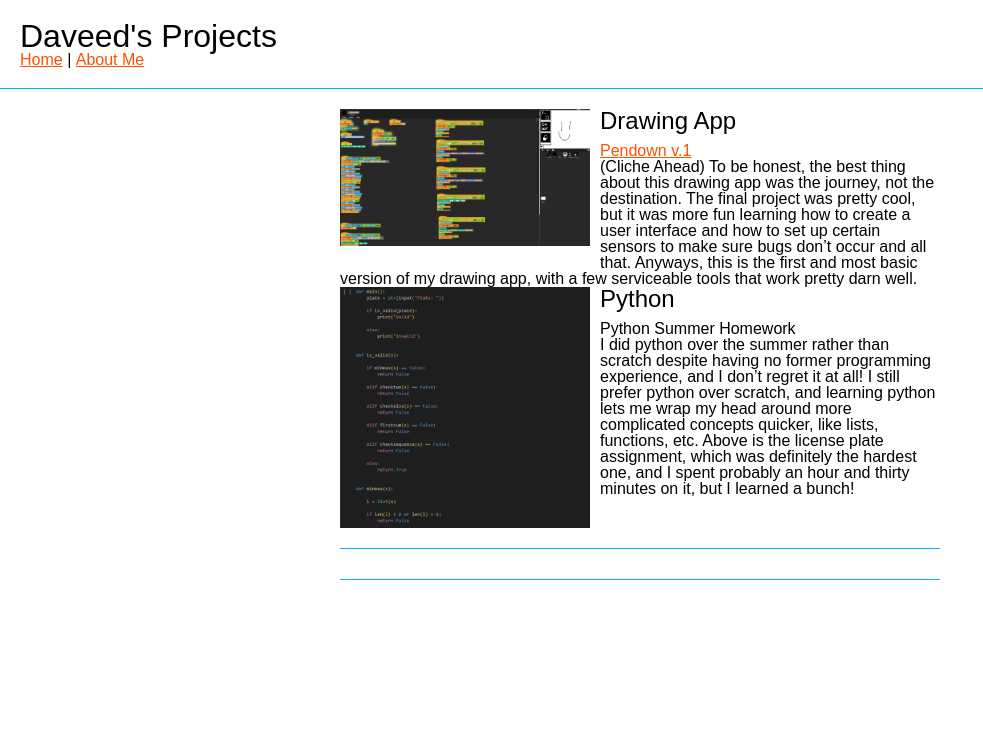
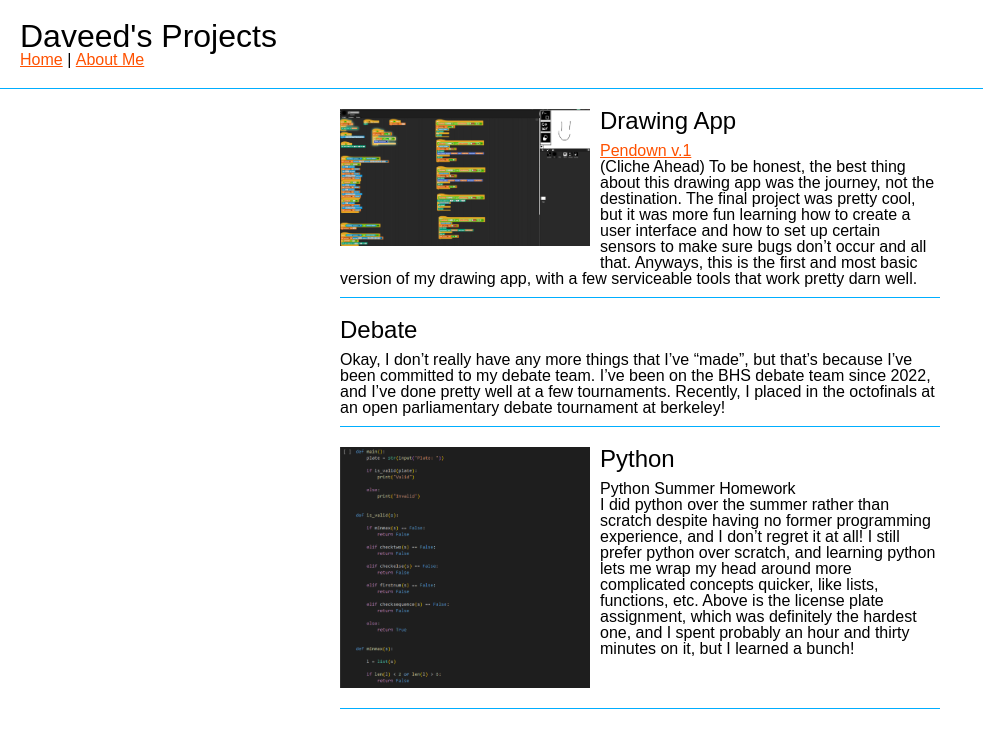
Before and after one commit to ProfessionalLoser1324/apcsdaveedwbst, a website: page index.html in a window 1280 px wide. Shown: the whole page, without its empty margins (0-983 px from the left). Drawn offline with Linux system fonts and the light colour scheme.

Commit message:
Add files via upload

```diff
--- a/index.html
+++ b/index.html
@@ -40,8 +40,18 @@
           Anyways, this is the first and most basic version of my drawing app,
           with a few serviceable tools that work pretty darn well.
         </p>
-
-        <div class="clear" />
+      </div>
+      <!-- end of project template -->
+      <!-- start of project template -->
+      <div class="project">
+        <h2>Debate</h2>
+        <p>
+          Okay, I don’t really have any more things that I’ve “made”, but that’s
+          because I’ve been committed to my debate team. I’ve been on the BHS
+          debate team since 2022, and I’ve done pretty well at a few
+          tournaments. Recently, I placed in the octofinals at an open
+          parliamentary debate tournament at berkeley!
+        </p>
       </div>
       <!-- end of project template -->
       <div class="project">
--- a/style.css
+++ b/style.css
@@ -48,7 +48,8 @@ a:hover {
   margin-bottom: 10px;
 }
 
-#project-container {
+#project-container,
+#aboutme {
   margin: 0 auto;
   width: 90%;
   max-width: 600px;
```
Also changed, not shown: aboutme.html (+0 -1 lines).
